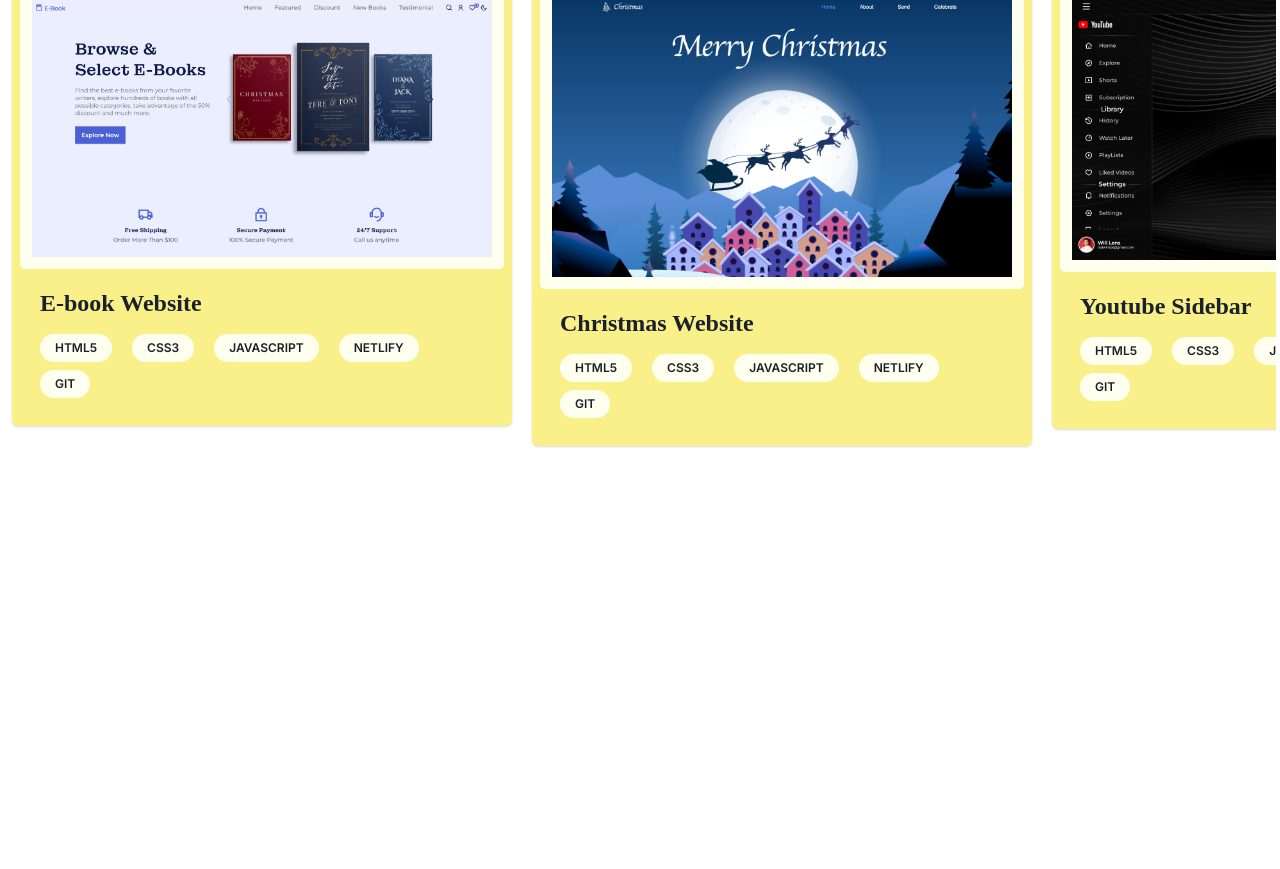
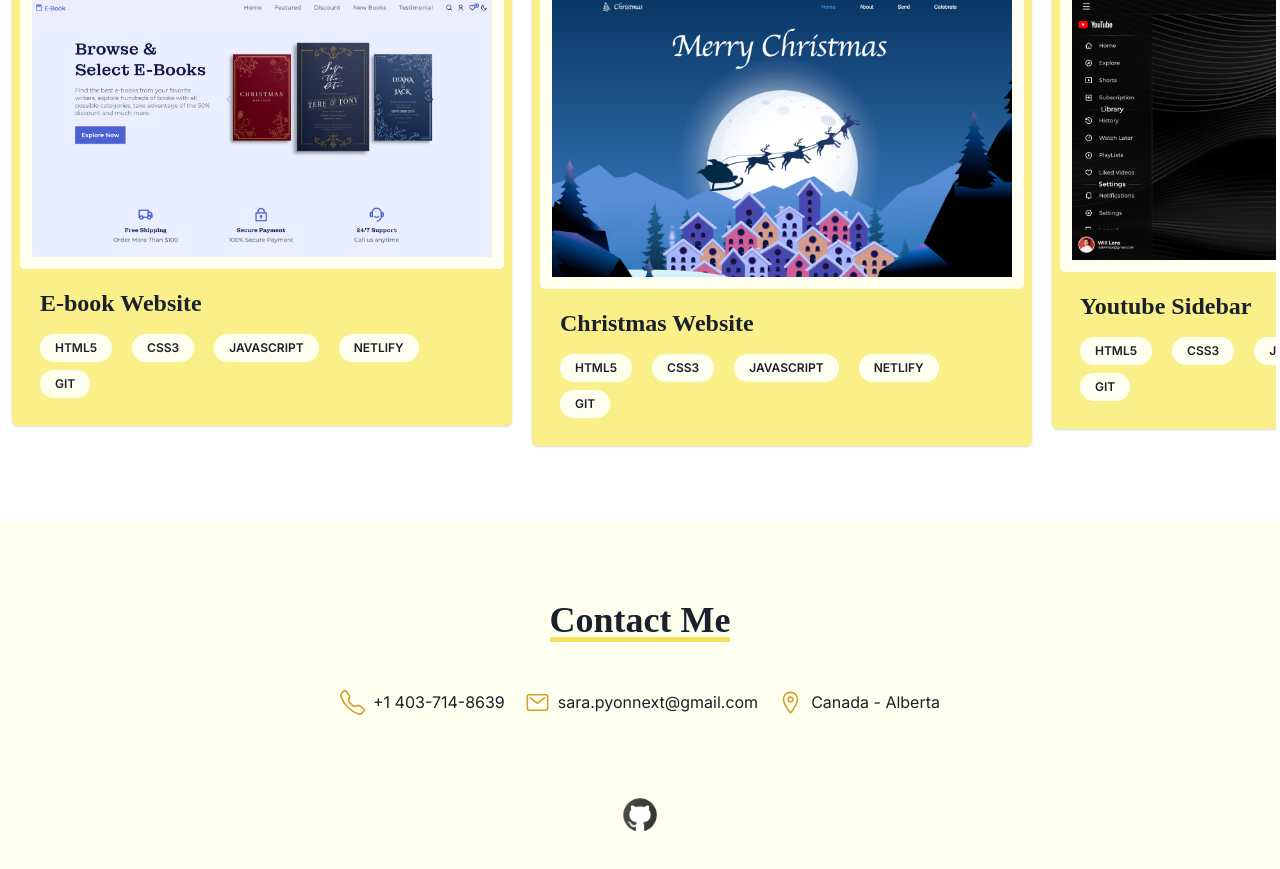
Before and after one commit to Sara-pyon/Profile, a React (Vite) app: page / in a window 1280 px wide. Shown: the part 2294-3163 px from the top of the page. Before the commit the page ends 2813 px from the top, so only its background shows below. Built offline with nearby package versions, Linux system fonts and the light colour scheme.

Commit message:
build a Contact section

```diff
--- a/src/App.tsx
+++ b/src/App.tsx
@@ -1,4 +1,5 @@
 import About from "./components/About"
+import Contact from "./components/Contact"
 import Home from "./components/Home"
 import NavBar from "./components/NavBar"
 import Portfolio from "./components/Portfolio"
@@ -12,6 +13,7 @@ function App() {
     <Home />
     <About />
     <Portfolio />
+    <Contact />
     </>
   )
 }
--- /dev/null
+++ b/src/components/Contact.tsx
@@ -0,0 +1,56 @@
+import { Box, Flex, Heading, Image, Link, List, ListIcon, ListItem} from "@chakra-ui/react"
+import p from "../constants/profile";
+import { BsTelephone } from "react-icons/bs";
+import { IoMailOutline } from "react-icons/io5";
+import { IoLocationOutline } from "react-icons/io5";
+import images from "../constants/images";
+
+const profile = p.profile;
+
+const Contact = () => {
+  return (
+    <Box bg='yellow.50'>
+        <div className="container section" id='contact'>
+            <Flex justifyContent='center' paddingBottom='3rem'>
+                <Box width='fit-content' position='relative'>
+                    <Heading>Contact Me</Heading>
+                    <Box width='100%' height='5px' bg='yellow.300'
+                    position='absolute'
+                    bottom={0}/>
+                </Box>
+            </Flex>
+            <Flex  justifyContent='center' alignItems='center'>
+                <List display='flex' flexDirection={{base:'column',md:'row'}}
+                columnGap={5} rowGap={3}>
+                    <ListItem display='flex'>
+                        <ListIcon as={BsTelephone} color='yellow.500'
+                        fontSize={25} />
+                        {profile.tel}
+                    </ListItem>
+                    <ListItem display='flex'>
+                        <ListIcon as={IoMailOutline} color='yellow.500'
+                        fontSize={25} />
+                        {profile.mail}
+                    </ListItem>
+                    <ListItem display='flex'>
+                        <ListIcon as={IoLocationOutline} color='yellow.500'
+                        fontSize={25} />
+                        {profile.adress}
+                    </ListItem>
+                </List>
+            </Flex>
+            <Flex justifyContent='center'
+            paddingBlock='5rem'>
+                <Link href={profile.github}>
+                    <Image src={images.github}
+                    width='40px' height='40px'
+                    _hover={{transform:'translateY(-5px)'}}
+                    transition='transform .4s' />
+                </Link>
+            </Flex>
+        </div>
+    </Box>
+  )
+}
+
+export default Contact
--- a/src/constants/profile.ts
+++ b/src/constants/profile.ts
@@ -10,7 +10,9 @@ const profile = {
     mail: 'sara.pyonnext@gmail.com',
     adress: 'Canada - Alberta',
     message: "During my university years, I engaged in data analysis using Java and Python and conducted research in the field of Internet science. After graduating from a four-year university in Japan with a degree in Information and Mathematical Science, I developed an interest in web development. Through self-study, I've created several websites as practical exercises and I really enjoy it.",
+    github: ""
 }
+
 
 const profileEducation = [{
     title: `Department of Mathematical Sciences`,
```
